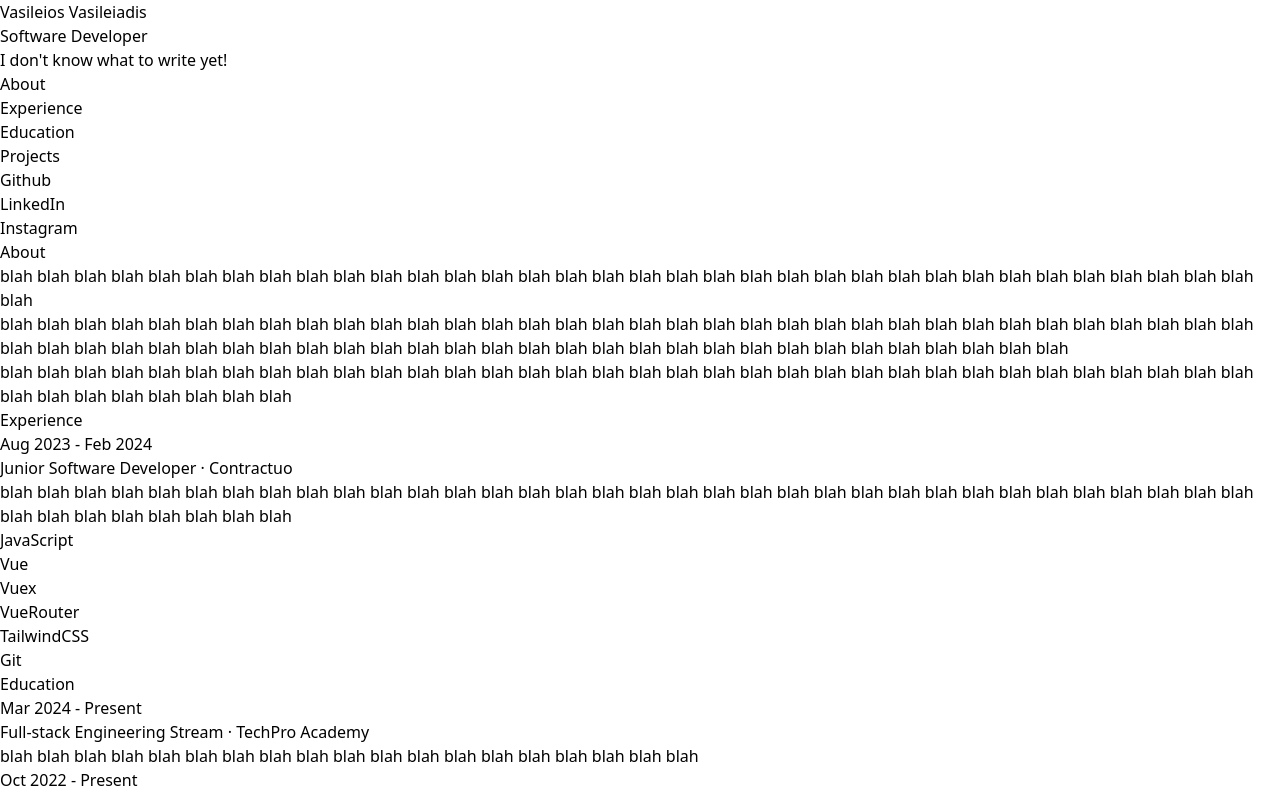
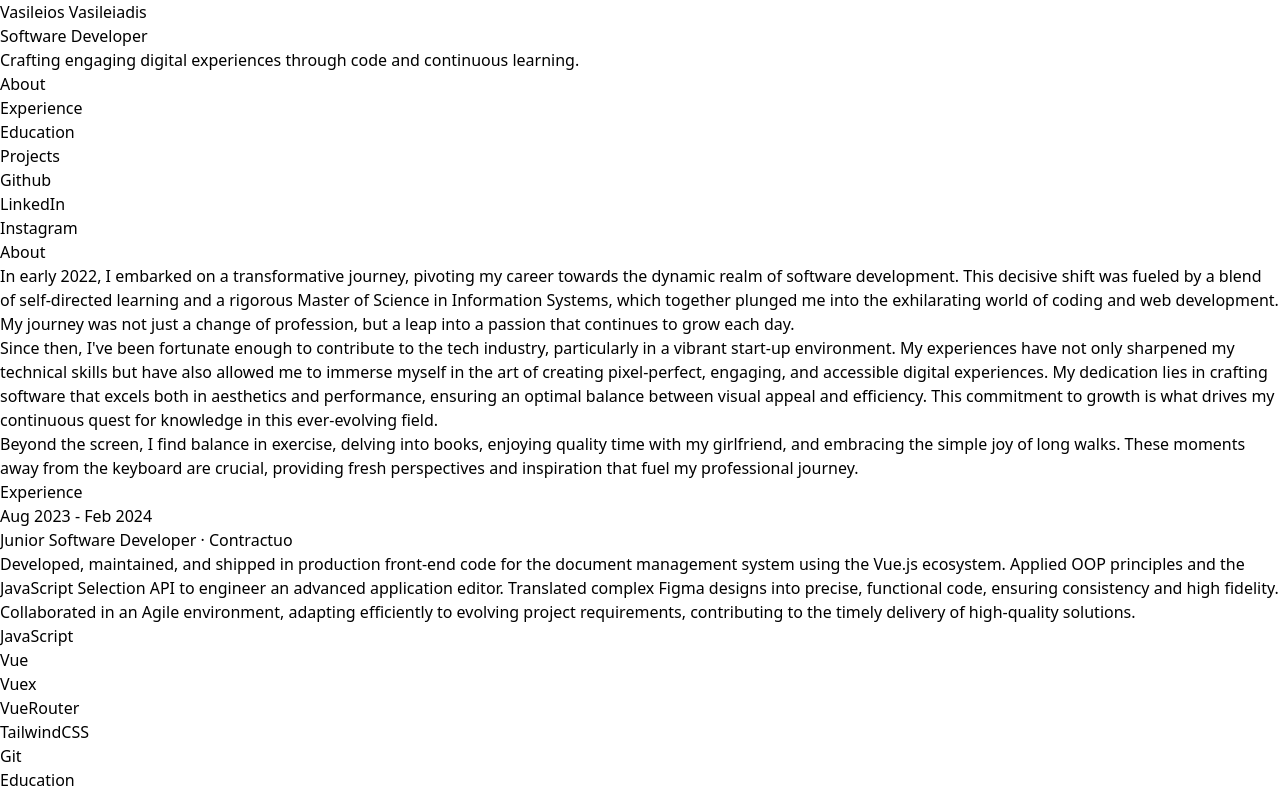
Before and after one commit to vvasileios/Portfolio, a Vue app: page / in a window 1280 px wide. Shown: the top 796 px of the page. Built offline with nearby package versions, Linux system fonts and the light colour scheme.

Commit message:
add content

```diff
--- a/src/components/MainPanel.vue
+++ b/src/components/MainPanel.vue
@@ -1,13 +1,37 @@
 <template>
   <main class="pt-24 lg:w-1/2 lg:py-24">
-    <content-section :id="aboutContent.id" :title="aboutContent.title">
+    <content-section :id="this.id" :title="this.title">
       <template #content>
-        <p
-          v-for="(text, index) in aboutContent.paragraphs"
-          :key="index"
-          class="mb-4"
-        >
-          {{ text }}
+        <p class="mb-4">
+          In early 2022, I embarked on a transformative journey, pivoting my
+          career towards the dynamic realm of software development. This
+          decisive shift was fueled by a blend of self-directed learning and a
+          rigorous Master of Science in Information Systems, which together
+          plunged me into the exhilarating world of coding and web development.
+          My journey was not just a change of profession, but a leap into a
+          passion that continues to grow each day.
+        </p>
+        <p class="mb-4">
+          Since then, I've been fortunate enough to contribute to the tech
+          industry, particularly in a
+          <Anchor
+            :link="'https://contractuo.com/'"
+            :text="'vibrant start-up environment'"
+            :about-content="true"
+          />. My experiences have not only sharpened my technical skills but
+          have also allowed me to immerse myself in the art of creating
+          pixel-perfect, engaging, and accessible digital experiences. My
+          dedication lies in crafting software that excels both in aesthetics
+          and performance, ensuring an optimal balance between visual appeal and
+          efficiency. This commitment to growth is what drives my continuous
+          quest for knowledge in this ever-evolving field.
+        </p>
+        <p class="mb-4">
+          Beyond the screen, I find balance in exercise, delving into books,
+          enjoying quality time with my girlfriend, and embracing the simple joy
+          of long walks. These moments away from the keyboard are crucial,
+          providing fresh perspectives and inspiration that fuel my professional
+          journey.
         </p>
       </template>
     </content-section>
@@ -65,9 +89,9 @@
 <script>
 import ContentSection from "./shared/ContentSection.vue";
 import Card from "./shared/Card.vue";
+import Anchor from "./shared/Anchor.vue";
 import Footer from "./shared/Footer.vue";
 import {
-  aboutContent,
   experienceContent,
   educationContent,
   projectsContent,
@@ -80,14 +104,16 @@ export default {
     ContentSection,
     Card,
     Footer,
+    Anchor,
   },
 
   data() {
     return {
-      aboutContent,
       experienceContent,
       educationContent,
       projectsContent,
+      id: "about",
+      title: "About",
     };
   },
 };
--- a/src/components/shared/Anchor.vue
+++ b/src/components/shared/Anchor.vue
@@ -1,7 +1,8 @@
 <template>
   <a
     :href="link"
-    class="font-medium text-slate-400 hover:text-teal-300 focus-visible:text-teal-300"
+    class="font-medium hover:text-teal-300 focus-visible:text-teal-300"
+    :class="[aboutContent ? 'text-slate-200' : 'text-slate-400']"
     target="_blank"
     rel="noreferrer noopener"
   >
@@ -23,6 +24,11 @@ export default {
       type: String,
       default: "",
     },
+
+    aboutContent: {
+      type: Boolean,
+      default: false,
+    },
   },
 };
 </script>
--- a/src/content/texts.js
+++ b/src/content/texts.js
@@ -1,18 +1,19 @@
 export const headerContent = {
   name: "Vasileios Vasileiadis",
   role: "Software Developer",
-  intro: "I don't know what to write yet!",
+  intro:
+    "Crafting engaging digital experiences through code and continuous learning.",
 };
 
-export const aboutContent = {
-  id: "about",
-  title: "About",
-  paragraphs: [
-    "blah blah blah blah blah blah blah blah blah blah blah blah blah blah blah blah blah blah blah blah blah blah blah blah blah blah blah blah blah blah blah blah blah blah blah",
-    "blah blah blah blah blah blah blah blah blah blah blah blah blah blah blah blah blah blah blah blah blah blah blah blah blah blah blah blah blah blah blah blah blah blah blah blah blah blah blah blah blah blah blah blah blah blah blah blah blah blah blah blah blah blah blah blah blah blah blah blah blah blah blah",
-    "blah blah blah blah blah blah blah blah blah blah blah blah blah blah blah blah blah blah blah blah blah blah blah blah blah blah blah blah blah blah blah blah blah blah blah blah blah blah blah blah blah blah",
-  ],
-};
+// export const aboutContent = {
+//   id: "about",
+//   title: "About",
+//   paragraphs: [
+//     "In early 2022, I embarked on a transformative journey, pivoting my career towards the dynamic realm of software development. This decisive shift was fueled by a blend of self-directed learning and a rigorous Master of Science in Information Systems, which together plunged me into the exhilarating world of coding and web development. My journey was not just a change of profession, but a leap into a passion that continues to grow each day.",
+//     "Since then, I've been fortunate enough to contribute to the tech industry, particularly in a vibrant start-up environment. My experiences have not only sharpened my technical skills but have also allowed me to immerse myself in the art of creating pixel-perfect, engaging, and accessible digital experiences. My dedication lies in crafting software that excels both in aesthetics and performance, ensuring an optimal balance between visual appeal and efficiency. This commitment to growth is what drives my continuous quest for knowledge in this ever-evolving field.",
+//     "Beyond the screen, I find balance in exercise, delving into books, enjoying quality time with my girlfriend, and embracing the simple joy of long walks. These moments away from the keyboard are crucial, providing fresh perspectives and inspiration that fuel my professional journey.",
+//   ],
+// };
 
 export const experienceContent = {
   id: "experience",
@@ -25,7 +26,7 @@ export const experienceContent = {
       company: "Contractuo",
       link: "https://contractuo.com/",
       description:
-        "blah blah blah blah blah blah blah blah blah blah blah blah blah blah blah blah blah blah blah blah blah blah blah blah blah blah blah blah blah blah blah blah blah blah blah blah blah blah blah blah blah blah",
+        "Developed, maintained, and shipped in production front-end code for the document management system using the Vue.js ecosystem. Applied OOP principles and the JavaScript Selection API to engineer an advanced application editor. Translated complex Figma designs into precise, functional code, ensuring consistency and high fidelity. Collaborated in an Agile environment, adapting efficiently to evolving project requirements, contributing to the timely delivery of high-quality solutions.",
       techStack: [
         "JavaScript",
         "Vue",
@@ -49,7 +50,7 @@ export const educationContent = {
       school: "TechPro Academy",
       link: "https://www.techproacademy.gr/",
       description:
-        "blah blah blah blah blah blah blah blah blah blah blah blah blah blah blah blah blah blah blah",
+        "Participated in an intensive bootcamp at TechPro Academy, focusing on Full Stack Engineering. The program encompassed both front-end and back-end technologies, equipping participants with comprehensive skills in web development. Engaged in hands-on projects that simulated real-world challenges, fostering a deep understanding of full stack development practices from database management to user interface design. The curriculum was designed to build proficiency in a wide array of programming languages and frameworks, preparing graduates to contribute effectively to any phase of the development lifecycle",
     },
     {
       key: "2",
@@ -58,7 +59,7 @@ export const educationContent = {
       school: "International Hellenic University",
       link: "https://mais.ihu.gr/",
       description:
-        "blah blah blah blah blah blah blah blah blah blah blah blah blah blah blah blah blah blah blah",
+        "Achieved a Master of Science in Information Systems, delving into the intricate relationship between technology, organizations, and society. The program offered a diverse curriculum, covering key areas such as Information Systems and Digital Innovation, which explored the transformative role of IT in business processes, and Information Systems Design and Development, focusing on creating robust and scalable systems. Advanced courses like Artificial Intelligence and Recent Advances in Information Systems kept pace with cutting-edge technologies, while Financial Information Systems bridged the gap between IT and financial reporting. Practical skills were honed in Web Programming and Data Analysis and Research Methods, ensuring a balanced blend of theory and application. The program also emphasized strategic decision-making through courses like Decision Support and Management Control Systems, preparing graduates to navigate complex business environments effectively",
     },
     {
       key: "3",
@@ -68,7 +69,7 @@ export const educationContent = {
       school: "Democritus University Of Thrace",
       link: "https://fmenr.duth.gr/",
       description:
-        "blah blah blah blah blah blah blah blah blah blah blah blah blah blah blah blah blah blah blah",
+        "Earned an Integrated Master's degree in Forestry & Management of the Environment & Natural Resources, focusing on the sustainable management of forest ecosystems and the stewardship of natural resources. The program provided an in-depth understanding of ecological principles, conservation strategies, and the sustainable use of natural resources. It combined rigorous academic coursework with practical field studies, preparing graduates to tackle global environmental issues. The curriculum covered a broad spectrum of topics, from forest ecology and management to environmental policy and resource economics, ensuring a comprehensive education in managing natural landscapes and resources for future generations.",
     },
   ],
 };
@@ -82,8 +83,7 @@ export const projectsContent = {
       icon: "",
       title: "Portfolio",
       link: "https://github.com/vvasileios/Portfolio",
-      description:
-        "blah blah blah blah blah blah blah blah blah blah blah blah blah blah blah blah blah ",
+      description: "The portfolio site that you are currently visiting.",
       techStack: ["JavaScript", "Vue", "Vuex", "Vue Router", "TailwindCSS"],
     },
     {
@@ -92,7 +92,7 @@ export const projectsContent = {
       title: "Time-Series Visualization",
       link: "https://github.com/vvasileios/timeseries-visualization",
       description:
-        "blah blah blah blah blah blah blah blah blah blah blah blah blah blah blah blah blah ",
+        "Created a Vue.js application for visualizing time-series data, featuring interactive line charts and tables. The tool allows users to filter data by date and toggle visibility of different datasets, enhancing the analytical experience. Key functionalities include data representation from JSON datasets, customizable date range filtering, and user-controlled dataset visibility, making it an effective solution for understanding and analyzing time trends.",
       techStack: ["JavaScript", "Vue", "Vuex", "TailwindCSS"],
     },
     {
@@ -101,7 +101,7 @@ export const projectsContent = {
       title: "Spaceflight News Blog",
       link: "https://github.com/vvasileios/spaceflight-news",
       description:
-        "blah blah blah blah blah blah blah blah blah blah blah blah blah blah blah blah blah ",
+        "Built a Space-Flight News Blog with a Home page for article previews and a Show page for detailed views, utilizing Vue.js and Vuex. Articles are efficiently managed and dynamically retrieved, ensuring an engaging user experience with direct links to full stories, catering to space-flight enthusiasts.",
       techStack: ["JavaScript", "Vue", "Vuex", "Vue Router", "TailwindCSS"],
     },
     {
@@ -110,7 +110,7 @@ export const projectsContent = {
       title: "Face Recognition",
       link: "https://github.com/vvasileios/Face-Recognition",
       description:
-        "blah blah blah blah blah blah blah blah blah blah blah blah blah blah blah blah blah ",
+        "Developed a facial recognition web application with user authentication, integrating Clarifai's API. Achieved 95% accuracy in detecting facial features, showcasing the app's effectiveness.",
       techStack: ["JavaScript", "React", "Node", "Express", "PostgreSQL"],
     },
   ],
```
